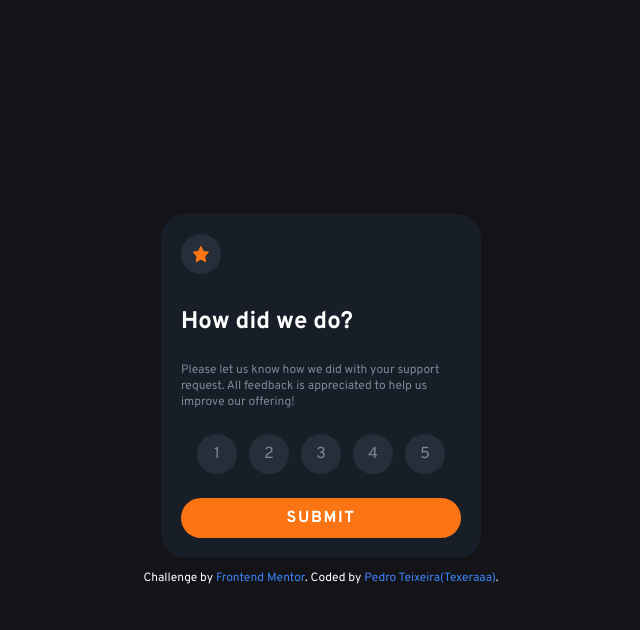
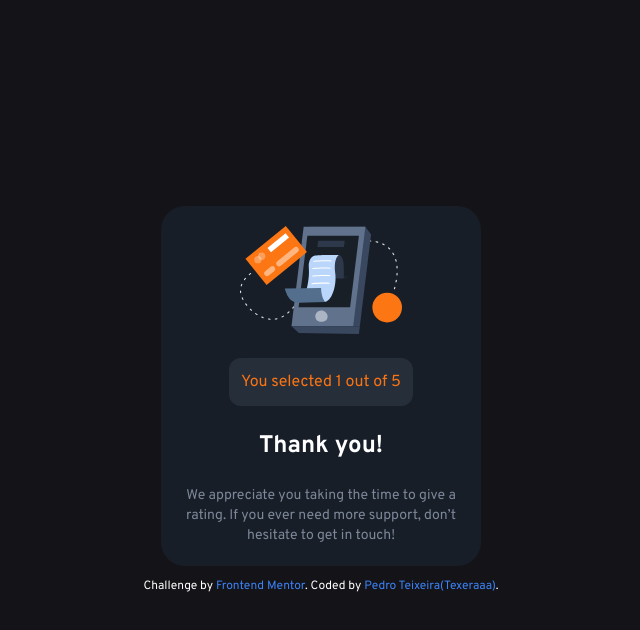
Before and after one commit to Texeraaa/rating-component, a website: page index.html in a window 1280 px wide. Both pictures are taken after a click on the button "SUBMIT". Shown: the whole page, without its empty margins (319-959 px from the left). Drawn offline with nearby package versions, Linux system fonts and the light colour scheme.

Commit message:
screen swap

```diff
--- a/index.html
+++ b/index.html
@@ -53,7 +53,7 @@ bg-dark-blue
 
     <!-- Thank You state start -->
 
-    <div class="hidden items-center text-center" id="thank">
+    <div class="hidden flex-col gap-6 items-center text-center" id="thank">
 
       <img src="src/images/illustration-thank-you.svg" alt="">
 
--- a/script.js
+++ b/script.js
@@ -1,4 +1,5 @@
 const arrayButton = document.querySelectorAll('#botao')
+const send = document.getElementById('send')
 
 arrayButton.forEach((item) => {
     item.addEventListener('click', function(e){
@@ -13,5 +14,22 @@ arrayButton.forEach((item) => {
             this.classList.toggle('text-white')
         })
     })
+})
+const start = document.getElementById('start')
+const thank = document.getElementById('thank')
+send.addEventListener('click', () => {
+    console.log(start,thank)
+    start.classList.replace('flex', 'hidden')
+    thank.classList.replace('hidden', 'flex')
+    // start.classList.add('hidden')
+    // thank.classList.remove('hidden')
+    // thank.classList.add('flex flex-col gap-6')
 
 })
+
+
+let num = 1
+// console.log(arrayButton[4])
+document.querySelector('#label').innerHTML = `
+<p class="text-orange opacity-20 text-base">You selected ${num} out of 5</p>
+`
```
